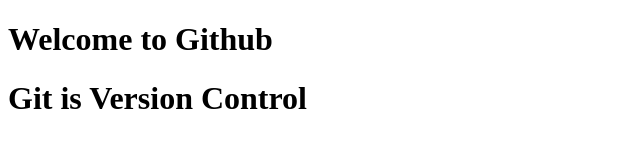
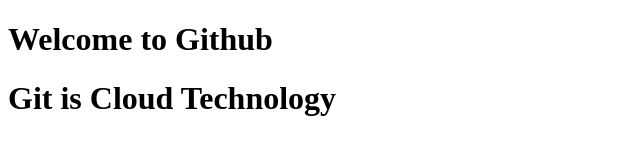
Before and after one commit to Sathish-43/Git_Task_1, a plain HTML site: page index.html in a window 1280 px wide. Shown: the whole page, without its empty margins (0-640 px from the left). Drawn offline with Linux system fonts and the light colour scheme.

Commit message:
fix : some changed

```diff
--- a/index.html
+++ b/index.html
@@ -7,6 +7,6 @@
 </head>
 <body>
     <h1>Welcome to Github</h1>
-    <h1>Git is Version Control</h1>
+    <h1>Git is Cloud Technology</h1>
 </body>
 </html>
```
